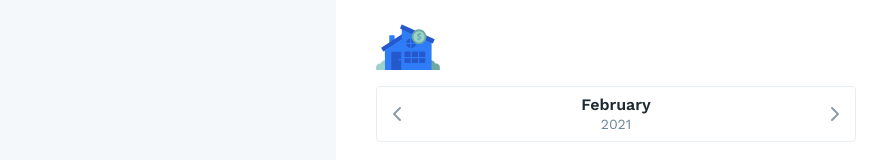
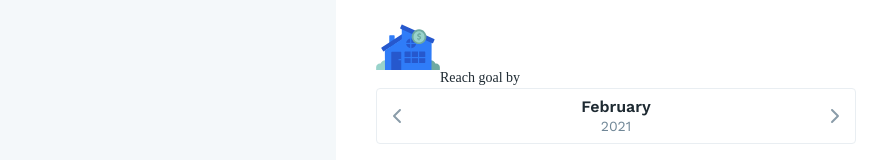
Before and after one commit to eduardogerentklein/saving-goal, a Next.js app: page / in a window 1280 px wide. Shown: the part 224-384 px from the top of the page, without its empty margins (24-894 px from the left). Built offline with nearby package versions, Linux system fonts and the light colour scheme.

Commit message:
improve: fix css variables.

```diff
--- a/src/components/button/index.tsx
+++ b/src/components/button/index.tsx
@@ -8,13 +8,13 @@ interface ButtonProps {
 }
 
 export const Button = styled.button<ButtonProps>`
-  padding-top: 16px;
-  padding-bottom: 16px;
-  padding-left: 16px;
-  padding-right: 16px;
-  border-radius: 32px;
+  padding-top: var(--spacing-3);
+  padding-bottom: var(--spacing-3);
+  padding-left: var(--spacing-3);
+  padding-right: var(--spacing-3);
+  border-radius: var(--border-radius-5);
   line-height: 1.2;
-  font-size: 16px;
+  font-size: var(--font-size-3);
   border: none;
 
   font-weight: ${props => props.fontWeight};
--- a/src/components/header/index.tsx
+++ b/src/components/header/index.tsx
@@ -3,10 +3,16 @@ import Image from 'next/image'
 
 const StyledHeader = styled.header`
   background-color: var(--white-color-25);
-  padding: 24px 56px 24px 56px;
+  padding-top: var(--spacing-4);
+  padding-bottom: var(--spacing-4);
+  padding-left: var(--spacing-11);
+  padding-right: var(--spacing-11);
 
   @media (max-width: 640px) {
-    padding: 16px 16px 16px 16px;
+    padding-top: var(--spacing-3);
+    padding-bottom: var(--spacing-3);
+    padding-right: var(--spacing-3);
+    padding-left: var(--spacing-3);
 
     img {
       height: 24px !important;
--- a/src/components/input/MonthPicker.tsx
+++ b/src/components/input/MonthPicker.tsx
@@ -1,7 +1,7 @@
 import styled from 'styled-components'
 import Image from 'next/image'
 
-import { Span } from '../typography'
+import { Span, Label } from '../typography'
 import { Box } from '../box'
 
 const Container = styled(Box)`
@@ -78,7 +78,7 @@ const Month = styled(Span)`
 
   @media (max-width: 640px) {
     font-size: var(--font-size-2);
-    line-height: 21px;
+    line-height: var(--line-height-3);
   }
 `
 
@@ -86,15 +86,17 @@ const Year = styled(Span)`
   color: var(--gray-color-25);
 
   font-size: var(--font-size-2);
-  line-height: 21px;
+  line-height: var(--line-height-3);
   @media (max-width: 640px) {
     font-size: var(--font-size-1);
-    line-height: 16px;
+    line-height: var(--line-height-1);
   }
 `
 
 export const MonthPicker = () => {
   return (
+    <>
+      <Label>Reach goal by</Label>
       <Container aria-label='Month picker box'>
         <ToggleLeftButton
           type='button'
@@ -127,5 +129,6 @@ export const MonthPicker = () => {
           />
         </ToggleRightButton>
       </Container>
+    </>
   )
 }
--- a/src/components/typography/Label.tsx
+++ b/src/components/typography/Label.tsx
@@ -1,3 +1,18 @@
 import styled from 'styled-components'
 
-export const Label = styled.label``
+export const Label = styled.label`
+  margin-bottom: var(--spacing-1);
+
+  font-family: 'Work Sans, sans-serif';
+  font-size: var(--font-size-2);
+  font-weight: var(--font-weight-1);
+  line-height: var(--line-height-3);
+  color: var(--gray-color-100);
+
+  text-align: left;
+
+  @media (max-width: 640px) {
+    font-size: var(--font-size-1);
+    line-height: var(--line-height-1);
+  }
+`
--- a/src/components/typography/index.tsx
+++ b/src/components/typography/index.tsx
@@ -1,2 +1,3 @@
 export * from './Span'
 export * from './H1'
+export * from './Label'
--- a/src/pages/index.tsx
+++ b/src/pages/index.tsx
@@ -9,7 +9,10 @@ import { MonthPicker } from '../components/input'
 import { Span, H1 } from '../components/typography'
 
 const Main = styled.main`
-  padding: 48px 0px 48px 0px;
+  padding-top: 48px;
+  padding-bottom: 48px;
+  padding-left: 0px;
+  padding-right: 0px;
   width: 560px;
   margin: 0 auto;
 
--- a/src/styles/globals.css
+++ b/src/styles/globals.css
@@ -35,6 +35,11 @@ body {
   --font-size-6: 24px;
   --font-size-7: 32px;
 
+  --line-height-1: 16px;
+  --line-height-2: 19px;
+  --line-height-3: 21px;
+  --line-height-4: 24px;
+
   --spacing-1: 4px;
   --spacing-2: 12px;
   --spacing-3: 16px;
```
Lines whose indentation alone changed are shown as unchanged.
